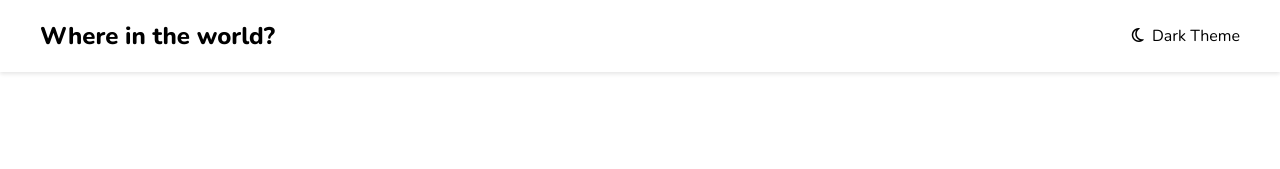
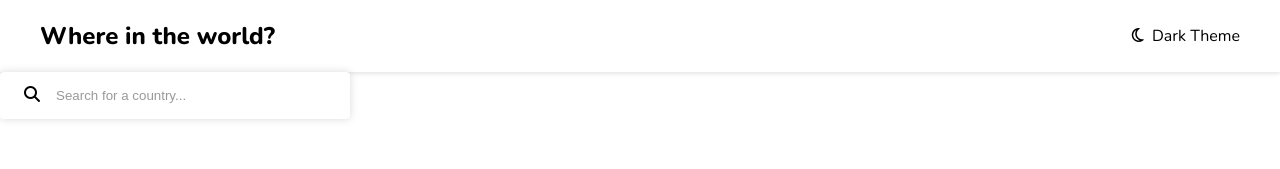
Before and after one commit to MerajSayed22/CountriesExplorer, a React (Vite) app: page / in a window 1280 px wide. Shown: the top 169 px of the page. Built offline with nearby package versions, Linux system fonts and the light colour scheme.

Commit message:
Added SearchBar and Minor UI changes

```diff
--- a/src/App.jsx
+++ b/src/App.jsx
@@ -1,5 +1,7 @@
 import React from "react"
+import SearchBar from "./components/SearchBar"
 import Header from "./components/Header"
+import "./App.css"
 
 function App() {
 
@@ -7,6 +9,7 @@ function App() {
   return (
     <>
     <Header componentText= {"Where in the world?"} componentTheme = {"Dark Theme"}/>
+    <SearchBar placeholder = {"Search for a country..."}/>
     </>
   )
 }
--- /dev/null
+++ b/src/components/SearchBar.jsx
@@ -0,0 +1,10 @@
+import React from 'react'
+
+export default function SearchBar({placeholder}) {
+  return (
+    <div className="search-container">
+      <i className="fa-solid fa-magnifying-glass"></i>
+      <input type="text" placeholder={placeholder} />
+    </div>
+  )
+}
```
